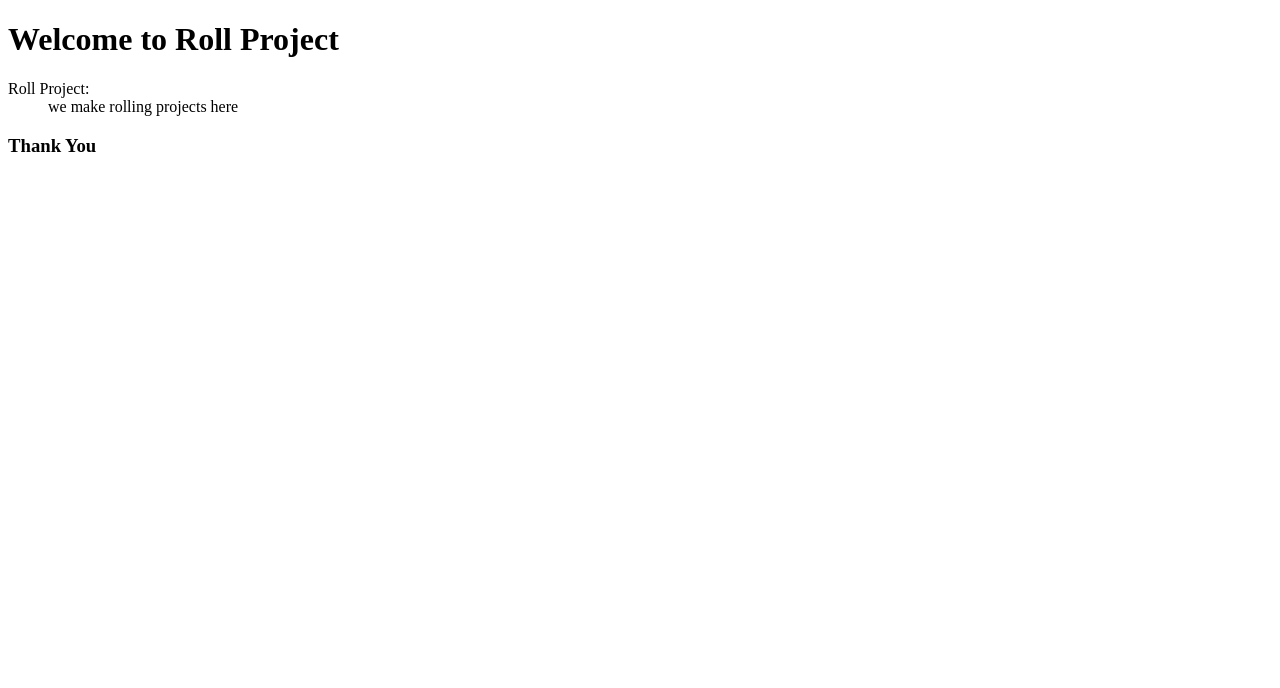
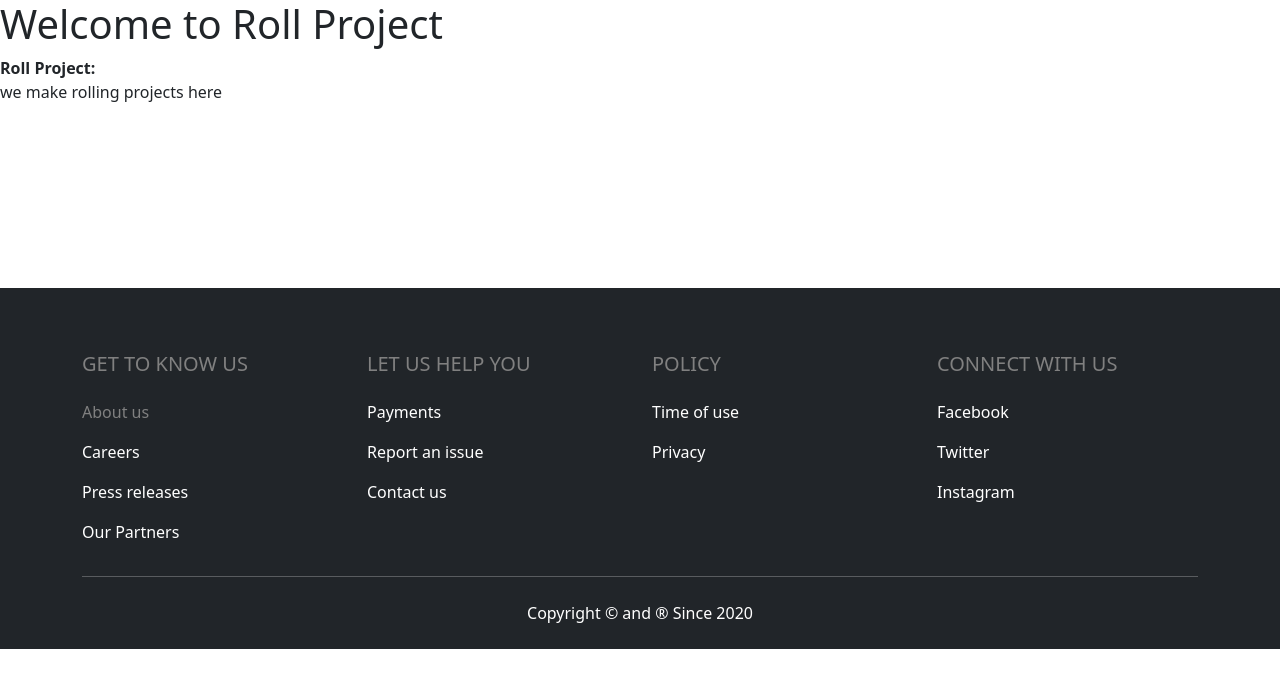
Before and after one commit to survivor19/rollProject, a plain HTML site: page index.html in a window 1280 px wide. Drawn offline with nearby package versions, Linux system fonts and the light colour scheme.

Commit message:
Added a footer to website

```diff
--- a/index.html
+++ b/index.html
@@ -5,6 +5,7 @@
     <meta http-equiv="X-UA-Compatible" content="IE=edge" />
     <meta name="viewport" content="width=device-width, initial-scale=1.0" />
     <title>Roll Project</title>
+    <link href="https://cdn.jsdelivr.net/npm/bootstrap@5.0.2/dist/css/bootstrap.min.css" rel="stylesheet" integrity="sha384-EVSTQN3/azprG1Anm3QDgpJLIm9Nao0Yz1ztcQTwFspd3yD65VohhpuuCOmLASjC" crossorigin="anonymous">
   </head>
   <body>
     <header>
@@ -14,8 +15,78 @@
       <dt>Roll Project:</dt>
       <dd>we make rolling projects here</dd>
     </dl>
+    <br><br><br><br><br><br><br>
     <footer>
-    <h3>Thank You</h3>
+
+      <footer class="bg-dark text-white pt-5 pb-4 ">
+        <div class="container text-md-left">
+          <div class="row text-md-left">
+            <div class="col mt-3" style="color:#808080;">
+              <h5 class="text-uppercase mb-4 font-weight-bold">Get to know us</h5>
+              <p>
+                <aclass="text-white" style="text-decoration: none;">About us</aclass=>
+              </p>
+              <p>
+                <a class="text-white" style="text-decoration: none;">Careers</a>
+              </p>
+              <p>
+                <a href="#" class="text-white" style="text-decoration: none;">Press releases</a>
+              </p>
+              <p>
+                <a class="text-white" style="text-decoration: none;">Our Partners</a>
+              </p>
+            </div>
+            <div class="col mt-3"  style="color:#808080;">
+              <h5 class="text-uppercase mb-4 font-weight-bold">Let us help you</h5>
+                <p>
+                  <a href="./paypolicy.html" class="text-white" style="text-decoration: none;">Payments</a>
+                </p>
+                  <a href="" class="text-white" style="text-decoration: none;">Report an issue</a>
+                </p>
+                <p>
+                  <a href="./contactus.html" class="text-white" style="text-decoration: none;">Contact us</a>
+                </p>
+            </div>
+            <div class="col mt-3" style="color:#808080;">
+              <h5 class="text-uppercase mb-4 font-weight-bold">Policy</h5>
+                  <a href="#" class="text-white" style="text-decoration: none;">Time of use</a>
+                </p>
+                <p>
+                  <a href="#" class="text-white" style="text-decoration: none;">Privacy</a>
+                </p>
+            </div>
+
+            <div class="col mt-3" style="color:#808080;">
+              <h5 class="text-uppercase mb-4 font-weight-bold">Connect with us</h5>
+                <p>
+                  <a href="https://www.facebook.com" class="text-white" style="text-decoration: none;">
+                    <i class="fab fa-facebook-square"></i>
+                    Facebook
+                  </a>
+                </p>
+                <p>
+                  <a href="https://twitter.com" class="text-white" style="text-decoration: none;">
+                    <i class="fab fa-twitter-square"></i>
+                    Twitter
+                  </a>
+                </p>
+                <p>
+                  <a href="https://instagram.com" class="text-white" style="text-decoration: none;">
+                    <i class="fab fa-instagram-square"></i>
+                    Instagram
+                  </a>
+                </p>
+            </div>
+          </div>
+          <hr class="mb-4">
+          <div class="row align-items-center ">
+            <div class="text-center">
+              Copyright &copy; and &reg; Since 2020
+            </div>
+          </div>
+        </div>
+      </footer>
+
     </footer>
   </body>
 </html>
```
